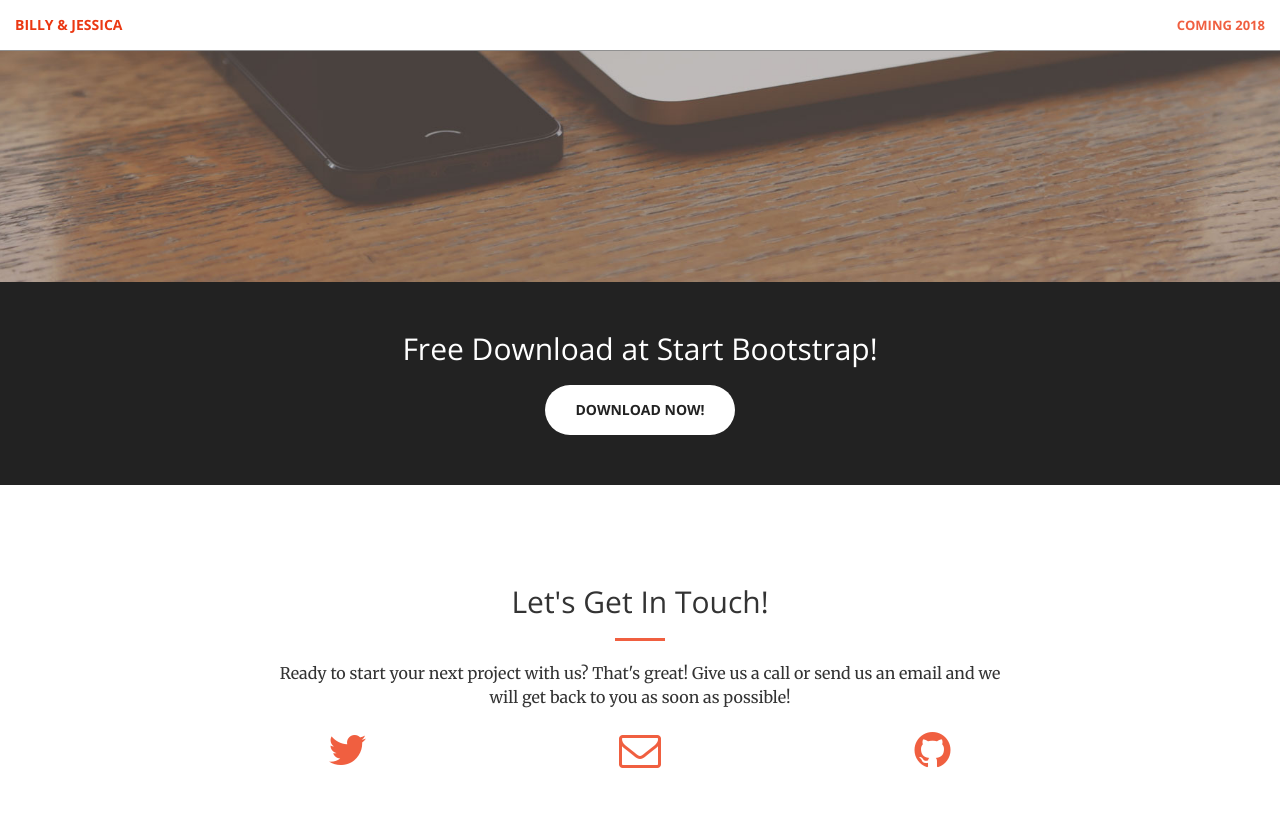
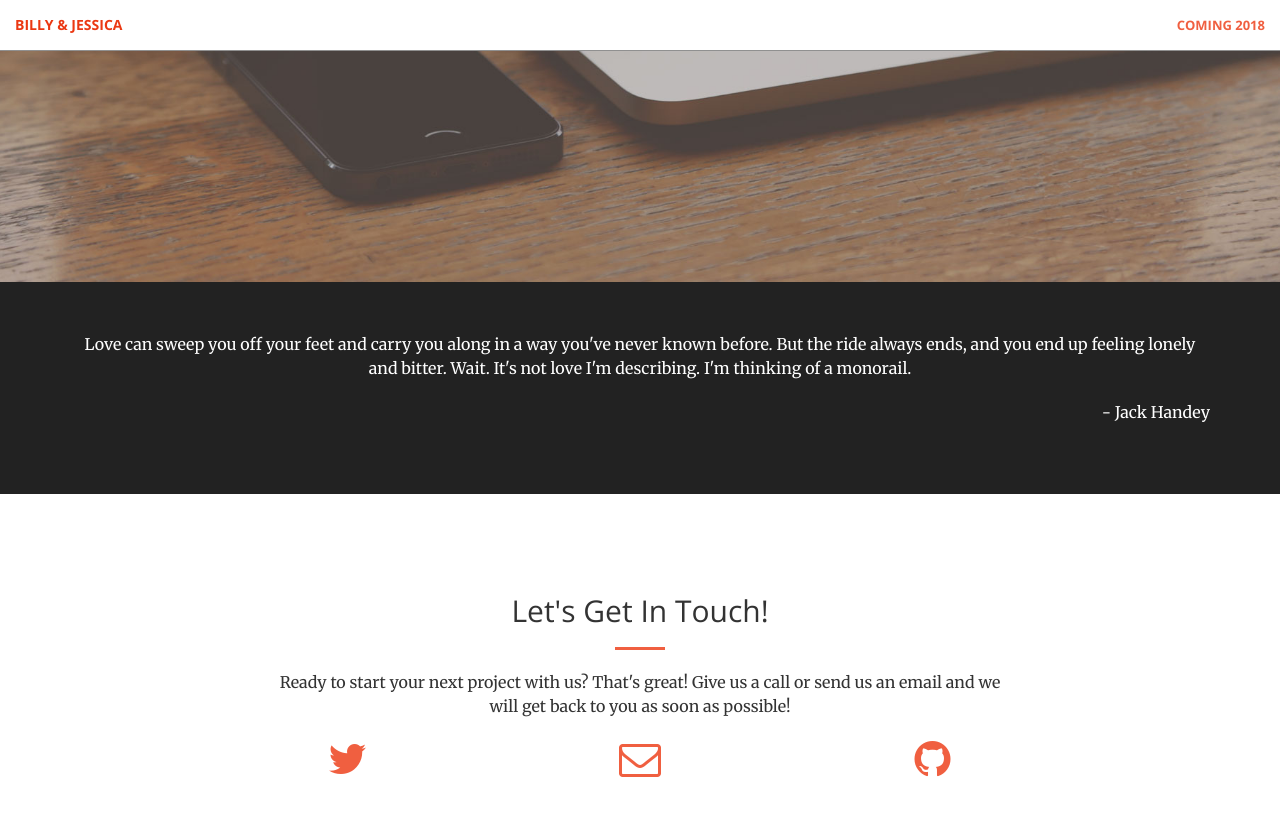
Before and after one commit to notbleh/wed-website, a Jekyll site: the page built from index.html, in a window 1280 px wide and 900 px high, scrolled down 618 px. Shown: the top 816 px of the window. Built offline with Jekyll 4.4.1, drawn with Linux system fonts in a browser that asks for light colours.

Commit message:
Update aside.html

```diff
--- a/_includes/aside.html
+++ b/_includes/aside.html
@@ -1,8 +1,8 @@
   <aside class="bg-dark">
       <div class="container text-center">
           <div class="call-to-action">
-              <h2>Free Download at Start Bootstrap!</h2>
-              <a href="#" class="btn btn-default btn-xl wow tada">Download Now!</a>
+              <p>Love can sweep you off your feet and carry you along in a way you've never known before. But the ride always ends, and you end up feeling lonely and bitter. Wait. It's not love I'm describing. I'm thinking of a monorail.</p>
+            <p align=right>- Jack Handey</p>
           </div>
       </div>
   </aside>
```
